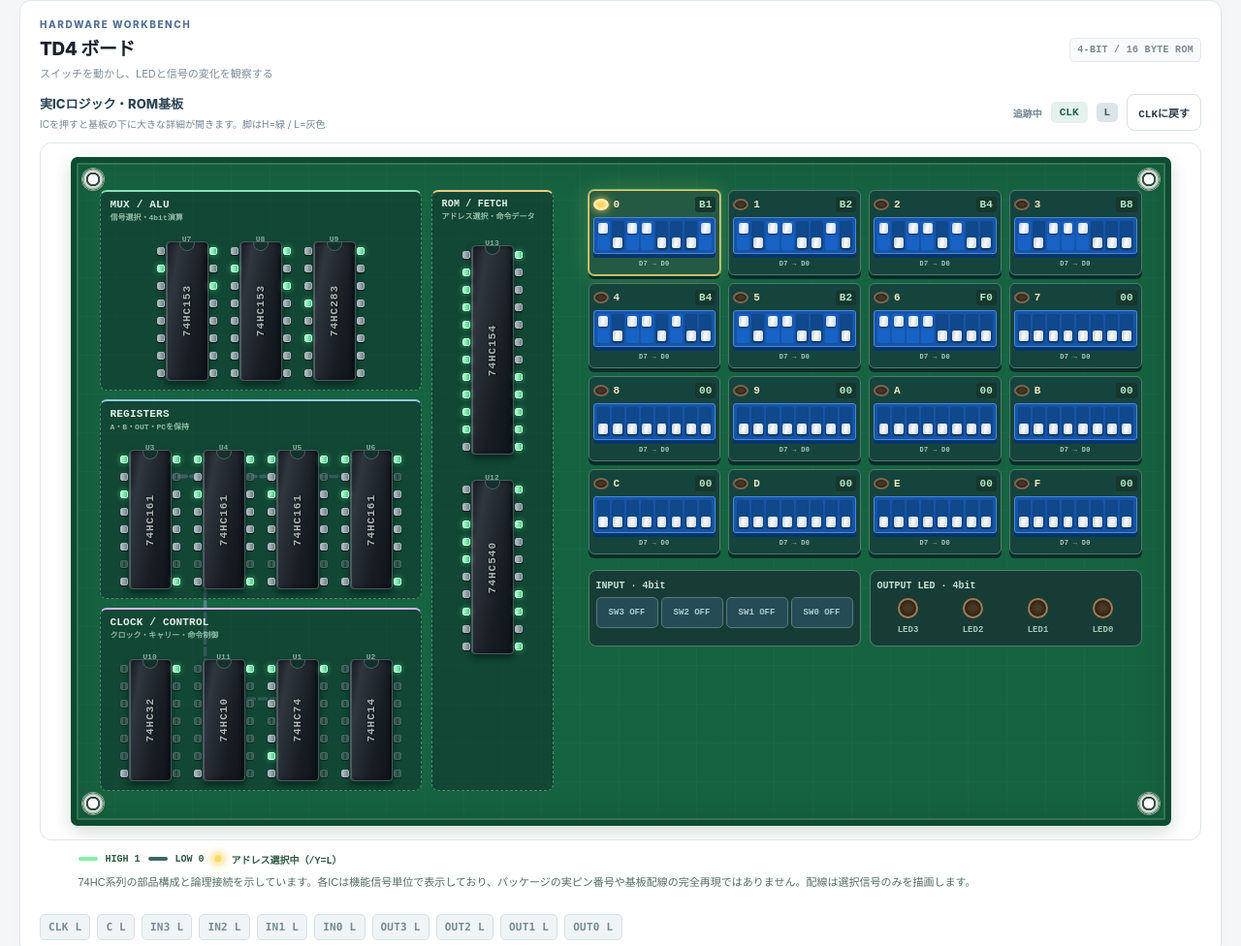
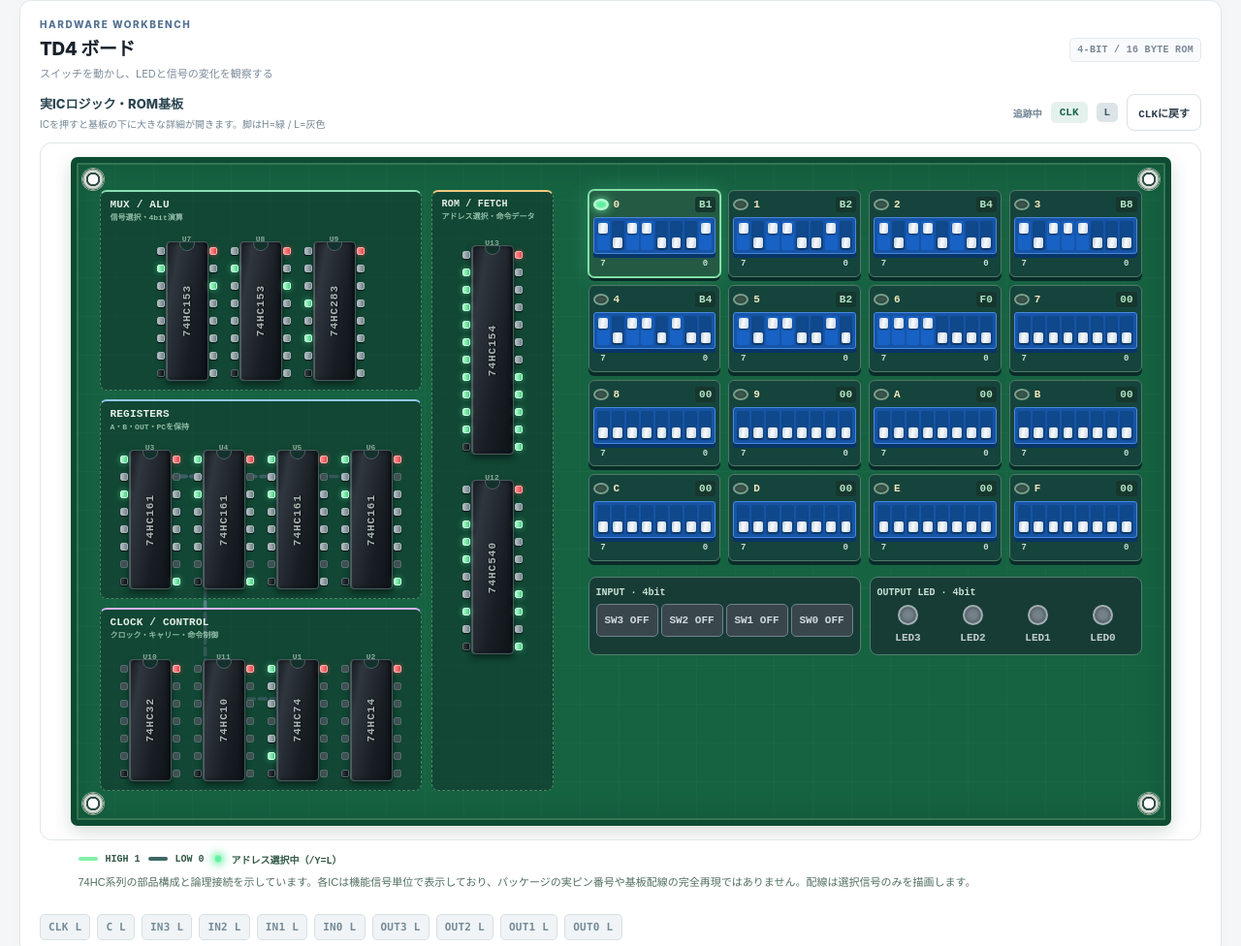
Before and after one commit to naoiw/td4, a website: page index.html in a window 1280 px wide. Shown: the part 411-1387 px from the top of the page at 97% size. Drawn offline with Linux system fonts and the light colour scheme.

Commit message:
style(board): distinguish power and NC pins, unify H/L palette and ROM labels

```diff
--- a/assets/css/circuit-board.css
+++ b/assets/css/circuit-board.css
@@ -592,3 +592,95 @@
   font:500 11px/1.6 sans-serif;
 }
 @media(max-width:650px){.schematic-board{width:1135px}}
+
+
+/* Pin roles override H/L: actual supply pins use fixed colors, unmodelled/NC
+   pads stay charcoal, and only logic signals use the live green/grey palette. */
+.ic-footprint .ic-leg[data-pin-role="vcc"]:before {
+  background:linear-gradient(90deg,#ff9292,#e7474d);
+  border-color:#ffb1b1;
+  box-shadow:0 0 5px #e94747a1;
+  opacity:1;
+}
+.ic-footprint .ic-leg[data-pin-role="gnd"]:before {
+  background:linear-gradient(90deg,#333b40,#0c1115);
+  border-color:#59646b;
+  box-shadow:0 1px 1px #080e11;
+  opacity:1;
+}
+.ic-footprint .ic-leg[data-pin-role="nc"]:before {
+  background:#48535a;
+  border-color:#66747a;
+  box-shadow:none;
+  opacity:.83;
+}
+.ic-probe.is-low {
+  border-color:#61717a;
+  background:#303c43;
+  color:#ccd4d8;
+}
+.ic-probe.is-low b {
+  background:#687780;
+  color:#f2f6f8;
+}
+
+/* Each 8-way ROM DIP has just two end labels aligned to the first/last key. */
+.rom-slot-bits {
+  display:grid;
+  grid-template-columns:repeat(8,minmax(0,1fr));
+  gap:2px;
+  padding:0 4px;
+  margin-top:5px;
+  font-size:9px;
+  line-height:1.2;
+  color:#cadfd2;
+  text-align:center;
+}
+.rom-slot-bits span:first-child{grid-column:1}
+.rom-slot-bits span:last-child{grid-column:8}
+
+/* Green address-selection LED (active-low 74HC154). */
+.rom-select-lamp {
+  border-color:#7b9e8c;
+  background:#3c574e;
+  box-shadow:inset 0 0 3px #1c3329;
+}
+.rom-select-lamp.is-on {
+  background:#63efa2;
+  border-color:#b9ffd2;
+  box-shadow:0 0 10px #68e7a4,inset 0 0 2px #edfff4;
+}
+.rom-slot.is-current {
+  border-color:#75db9c;
+  box-shadow:0 0 0 1px #91e6ae,0 4px 0 #092c29,0 0 20px #6bdaa644;
+}
+
+/* H=green, L=grey on the input switches and output LED readouts. */
+.schematic-io-switch {
+  background:#39464c;
+  border-color:#72828a;
+  color:#d0d8dc;
+  font-size:11px;
+}
+.schematic-io-switch.is-on {
+  background:#246c4e;
+  border-color:#6ada9f;
+  color:#bbffcf;
+}
+.schematic-io-led {
+  color:#c4cdd1;
+  font-size:11px;
+}
+.schematic-io-led:before {
+  background:#75838a;
+  border-color:#a2adb3;
+  box-shadow:inset 0 0 5px #354149;
+}
+.schematic-io-led.is-on {
+  color:#bcffd2;
+}
+.schematic-io-led.is-on:before {
+  background:#55e997;
+  border-color:#b2fbd0;
+  box-shadow:0 0 14px #68e7a4,0 0 6px #84ffc0,inset 0 0 5px #e3fff0;
+}
--- a/assets/js/ui/board.js
+++ b/assets/js/ui/board.js
@@ -54,6 +54,10 @@
           const pinNumber=side==='left'? position+1 : layout.packagePins-position;
           const physicalPin = physicalPins[pinNumber - 1];
           leg.dataset.pinName = physicalPin.name;
+          // Power terminals keep dedicated colors; only real logic nets show H/L.
+          leg.dataset.pinRole = physicalPin.name === 'VCC' ? 'vcc'
+            : physicalPin.name === 'GND' ? 'gnd'
+            : physicalPin.net ? 'signal' : 'nc';
           if (physicalPin.net) leg.dataset.net = physicalPin.net;
           leg.title = '#' + pinNumber + ' ' + physicalPin.name + ': ' + (physicalPin.net || '未モデル化');
           leg.dataset.pinNumber=String(pinNumber);
@@ -185,7 +189,12 @@
             }
             const footer = document.createElement('div');
             footer.className = 'rom-slot-bits';
-            footer.textContent = 'D7 → D0';
+            // Match the two end markers to the first (D7) and last (D0) switch.
+            const firstBit = document.createElement('span');
+            firstBit.textContent = '7';
+            const lastBit = document.createElement('span');
+            lastBit.textContent = '0';
+            footer.append(firstBit, lastBit);
             cell.append(head, bits, footer);
             grid.append(cell);
         }
@@ -234,9 +243,10 @@
         for (const leg of board.querySelectorAll('.ic-leg')) {
             const net = leg.dataset.net;
             const level = net ? values[net] : undefined;
-            leg.classList.toggle('is-high', level === 1);
-            leg.classList.toggle('is-low', level === 0);
-            leg.classList.toggle('is-unmodelled', level === undefined);
+            const role = leg.dataset.pinRole;
+            leg.classList.toggle('is-high', role === 'signal' && level === 1);
+            leg.classList.toggle('is-low', role === 'signal' && level === 0);
+            leg.classList.toggle('is-unmodelled', role === 'nc');
             leg.title = '#' + leg.dataset.pinNumber + ' ' + leg.dataset.pinName + ': ' +
                 (level === undefined ? '未モデル化' : level === 1 ? 'H (1)' : 'L (0)');
         }
```
Also changed, not shown: docs/architecture.md (+4 -0 lines), src/ui/board.ts (+13 -4 lines), tests/board-layout.test.cjs (+32 -1 lines), README.md.
